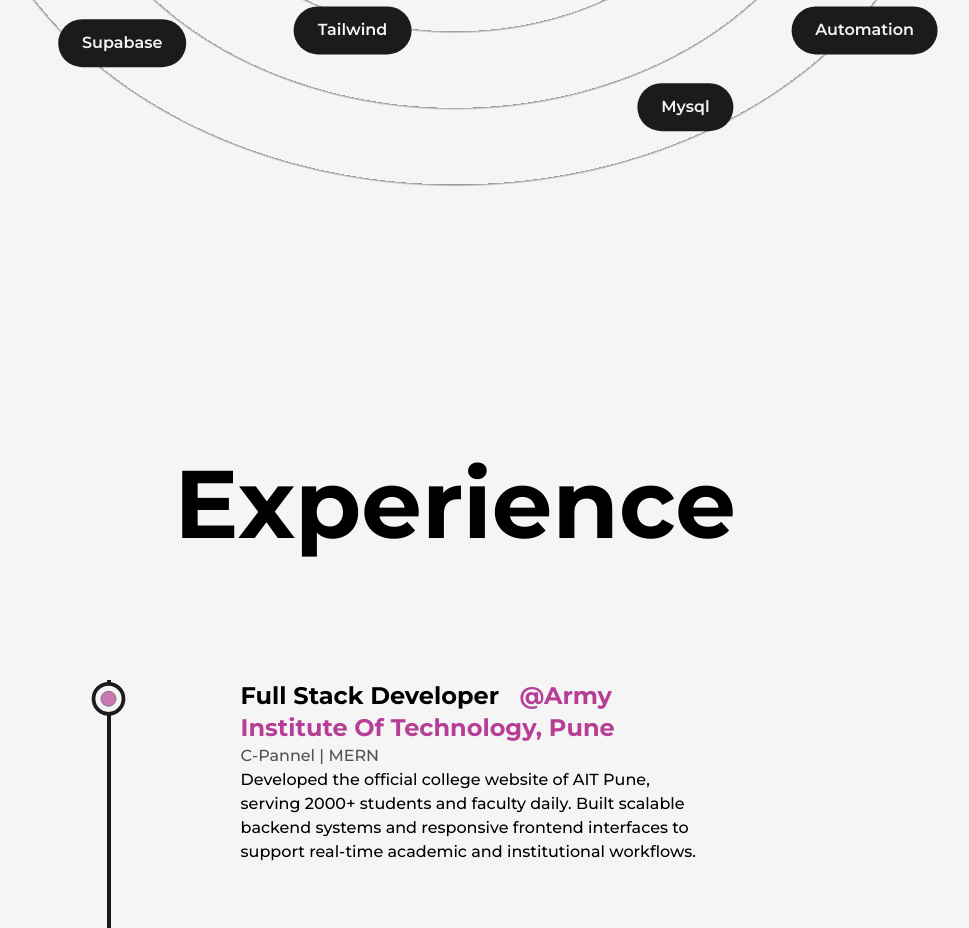
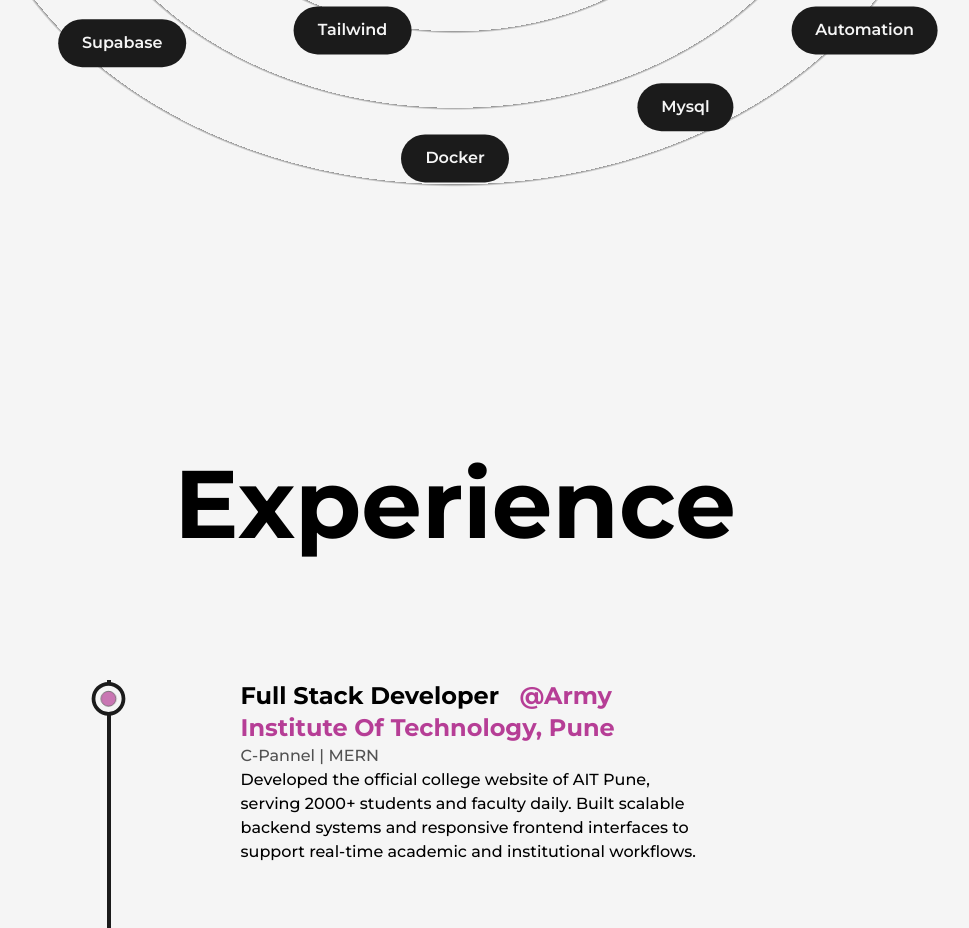
Before and after one commit to abhaysingh-22/abhayyy, a Next.js app: page /about in a window 1280 px wide. Shown: the part 2020-2948 px from the top of the page, without its empty margins (185-1154 px from the left). Built offline with nearby package versions, Linux system fonts and the light colour scheme.

Commit message:
added docker in skills

```diff
--- a/src/components/Skills.js
+++ b/src/components/Skills.js
@@ -59,6 +59,7 @@ const Skills = () => {
                 <Skill name='AI Agents' x='-32vw' y='-8vw' />
                 <Skill name='Automation' x='32vw' y='18vw' />
                 <Skill name='Hosting' x='-17vw' y='-25vw' />
+                <Skill name='Docker' x='-0vw' y='28vw' />
             </div>
         </>
     )
--- a/src/pages/about.js
+++ b/src/pages/about.js
@@ -62,7 +62,7 @@ const about = () => {
                 With a strong focus on development, I possess a diverse range of
                 skills that include HTML, CSS, JavaScript, MongoDB, Next.js,
                 React.js, Node.js, Express.js, React Native, Designing, MySQL,
-                Supabase, C++, Python, Git, GitHub, GitLab, Linux, Automation, Hosting &
+                Supabase, C++, Python, Docker, Git, GitHub, GitLab, Linux, Automation, Hosting &
                 AI Agents.
               </p>
               <p className="font-medium my-4">
```
